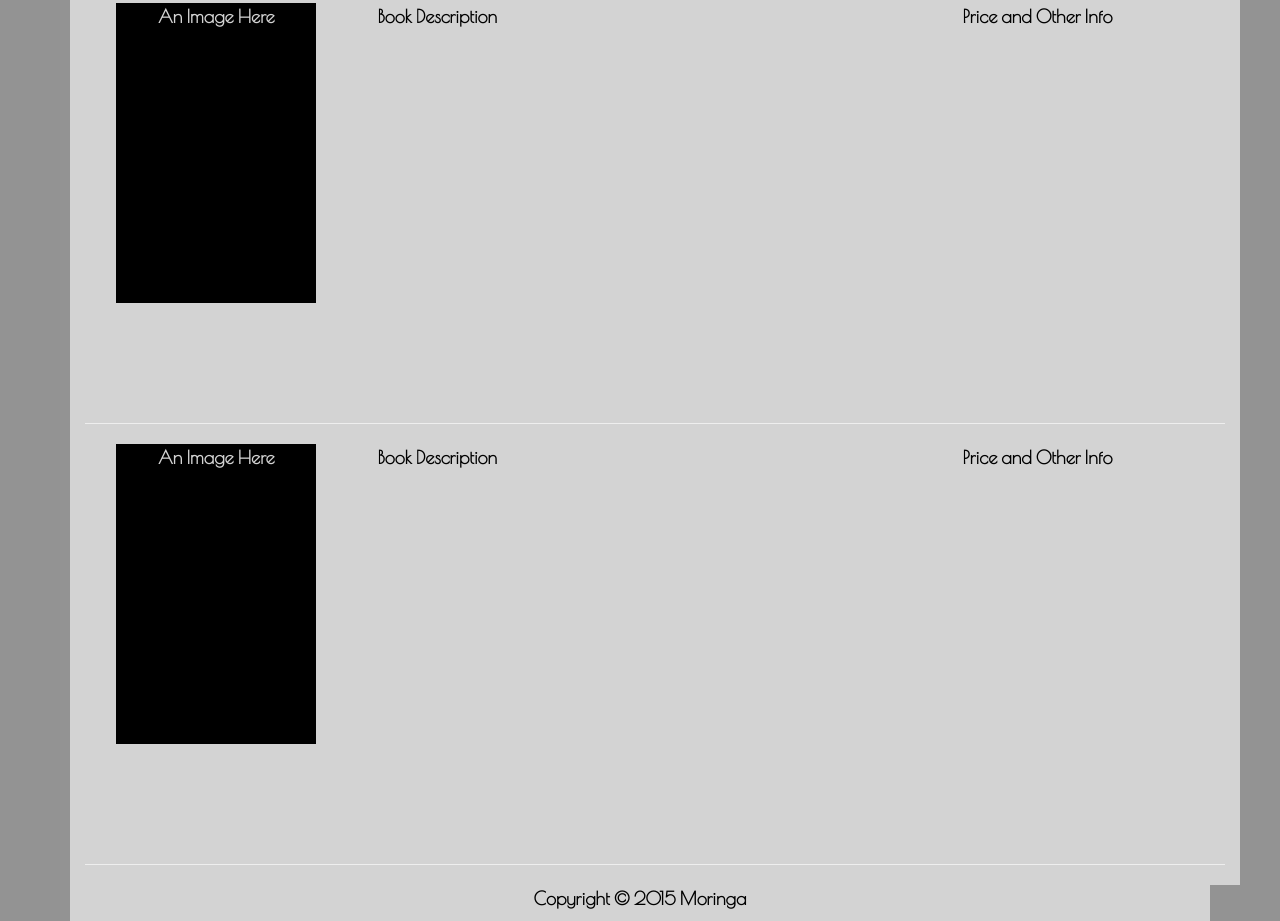
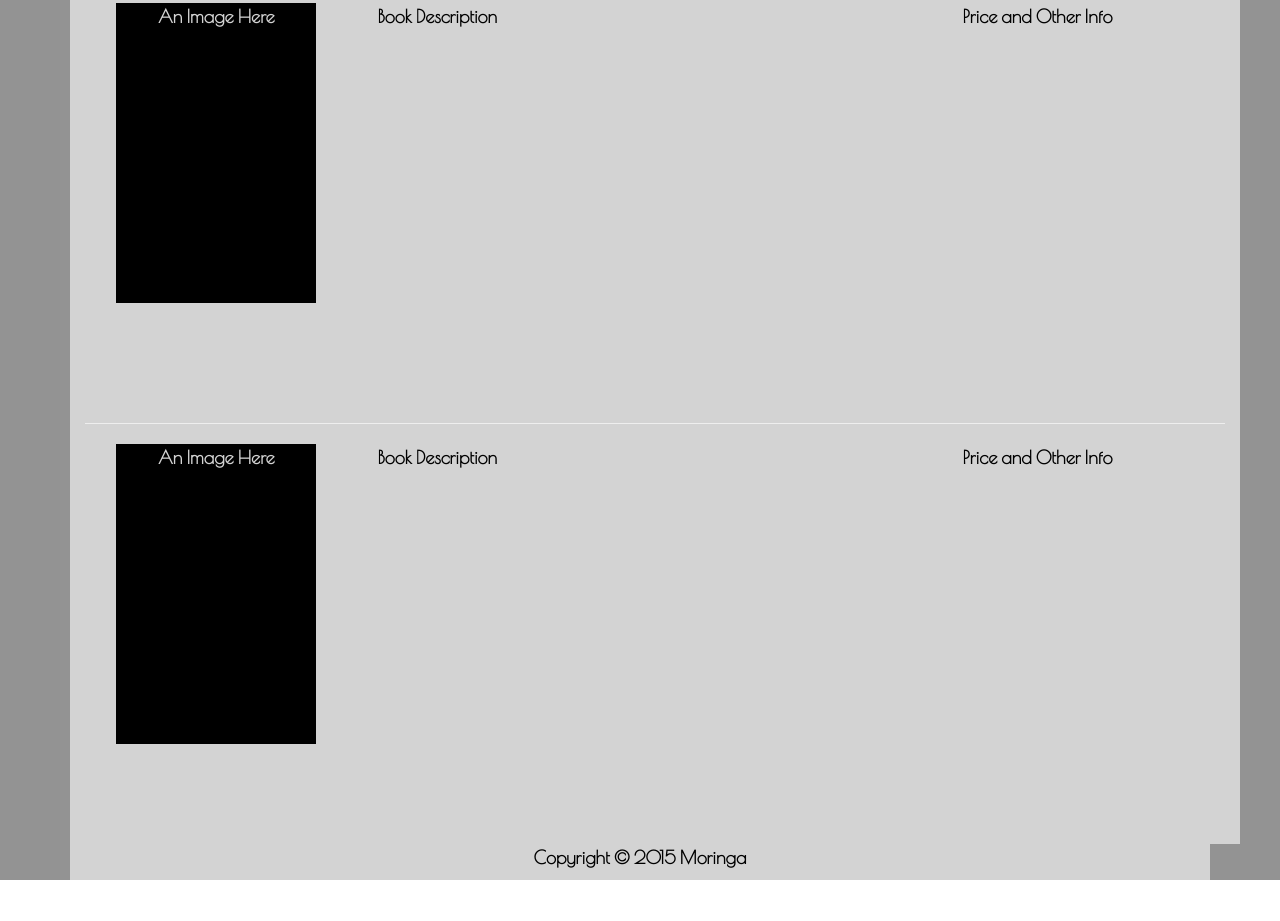
Before and after one commit to SeasonFour/Moringabookstore, a plain HTML site: page index.html in a window 1280 px wide. Shown: the part 2016-2937 px from the top of the page. After the commit the page ends 2896 px from the top, so only its background shows below. Drawn offline with nearby package versions, Linux system fonts and the light colour scheme.

Commit message:
deleted local bootstrap link

```diff
--- a/index.html
+++ b/index.html
@@ -6,7 +6,6 @@
         <meta name="description" content="A Kenyan Bookstore">
         <title>Moringa School Bookstore</title>
         <link rel="stylesheet" href="https://maxcdn.bootstrapcdn.com/bootstrap/3.3.5/css/bootstrap.min.css">
-        <!-- <link rel="stylesheet" href="styles/bootstrap.min.css"> -->
         <link rel="stylesheet" type="text/css" media="screen" href="styles/styles.css"/>
     </head>
     <body>
@@ -136,7 +135,6 @@
                         Price and Other Info
                     </div>
                 </div>
-                <hr>
             </div>
             <!-- Footer -->
             <footer>
```
